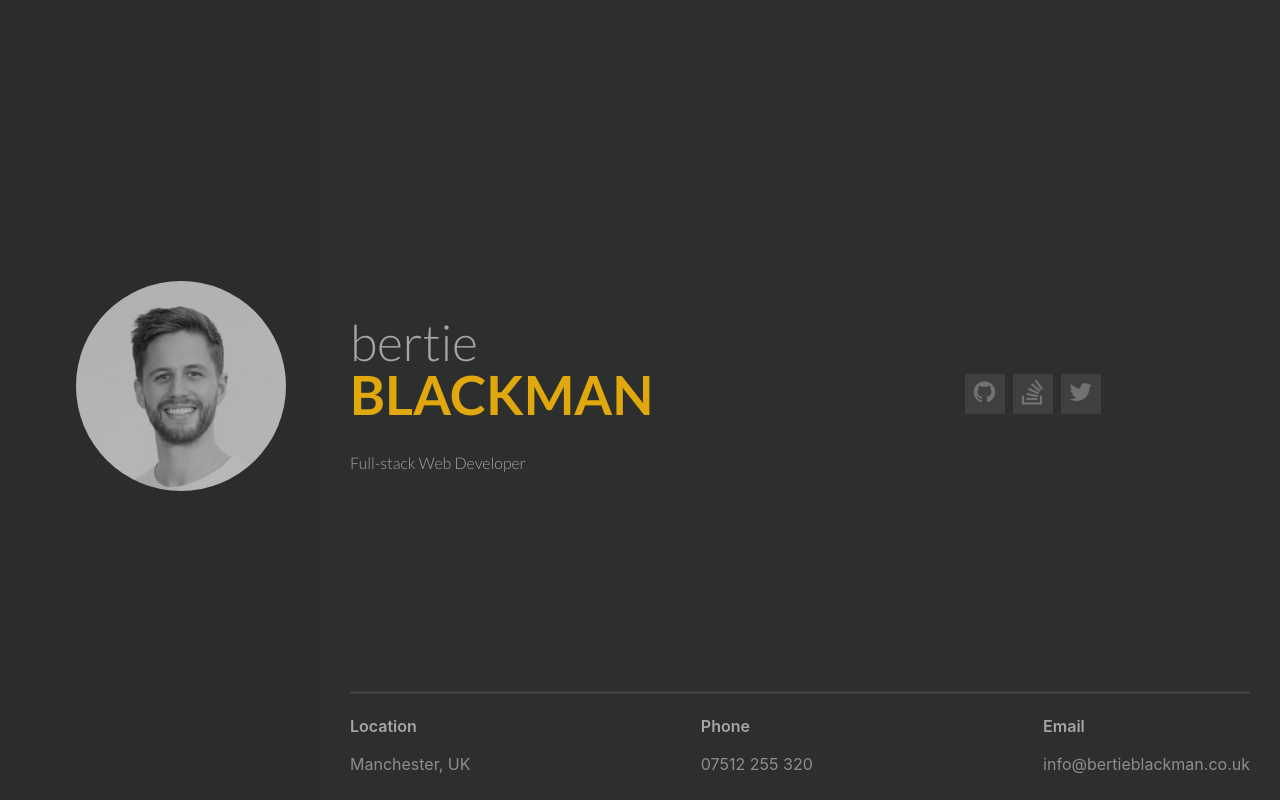
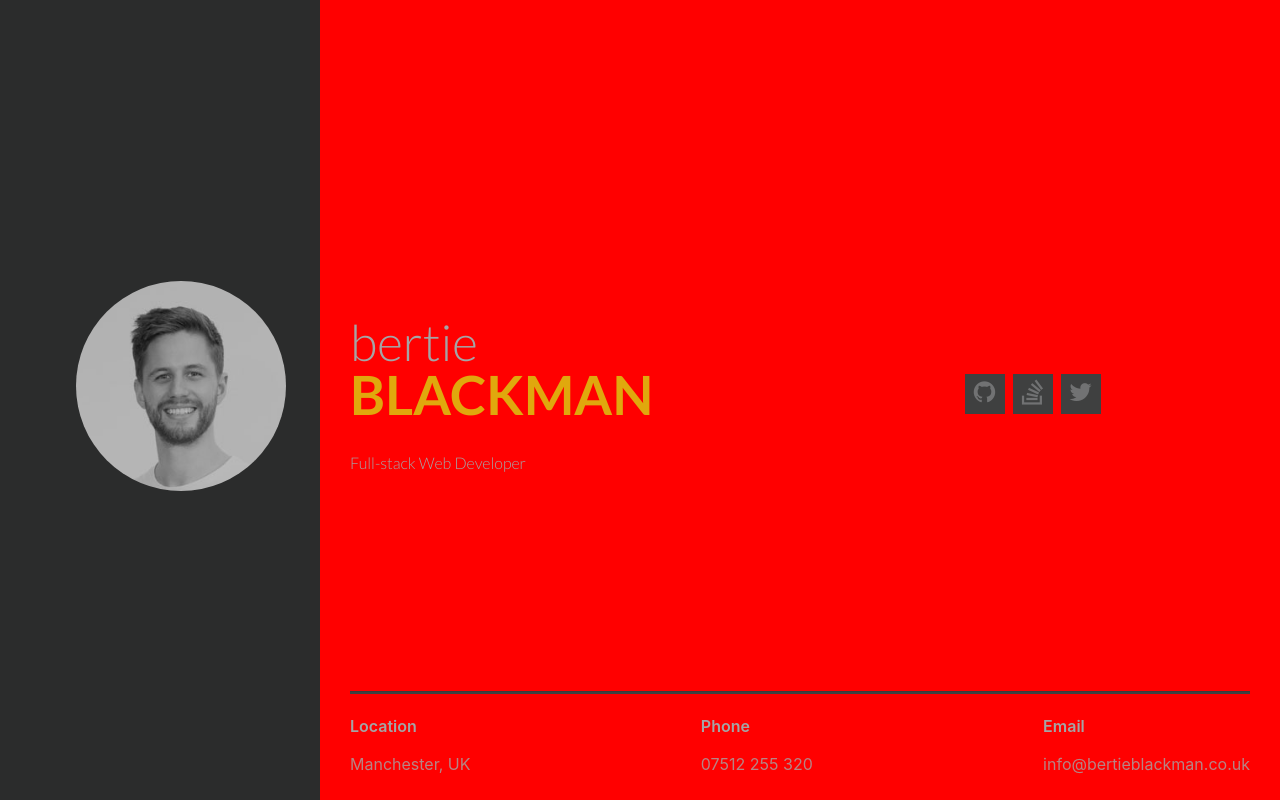
Before and after one commit to covertbert/bertie-blackman-portfolio, a Vue app: page /#/ in a window 1280 px wide. Shown: the top 800 px of the page. Built offline with nearby package versions, Linux system fonts and the light colour scheme.

Commit message:
Pipeline test

```diff
--- a/src/assets/stylus/base/base.styl
+++ b/src/assets/stylus/base/base.styl
@@ -1,2 +1,2 @@
 html, body
-  background-color: $primary-gray
+  background-color: red
```
